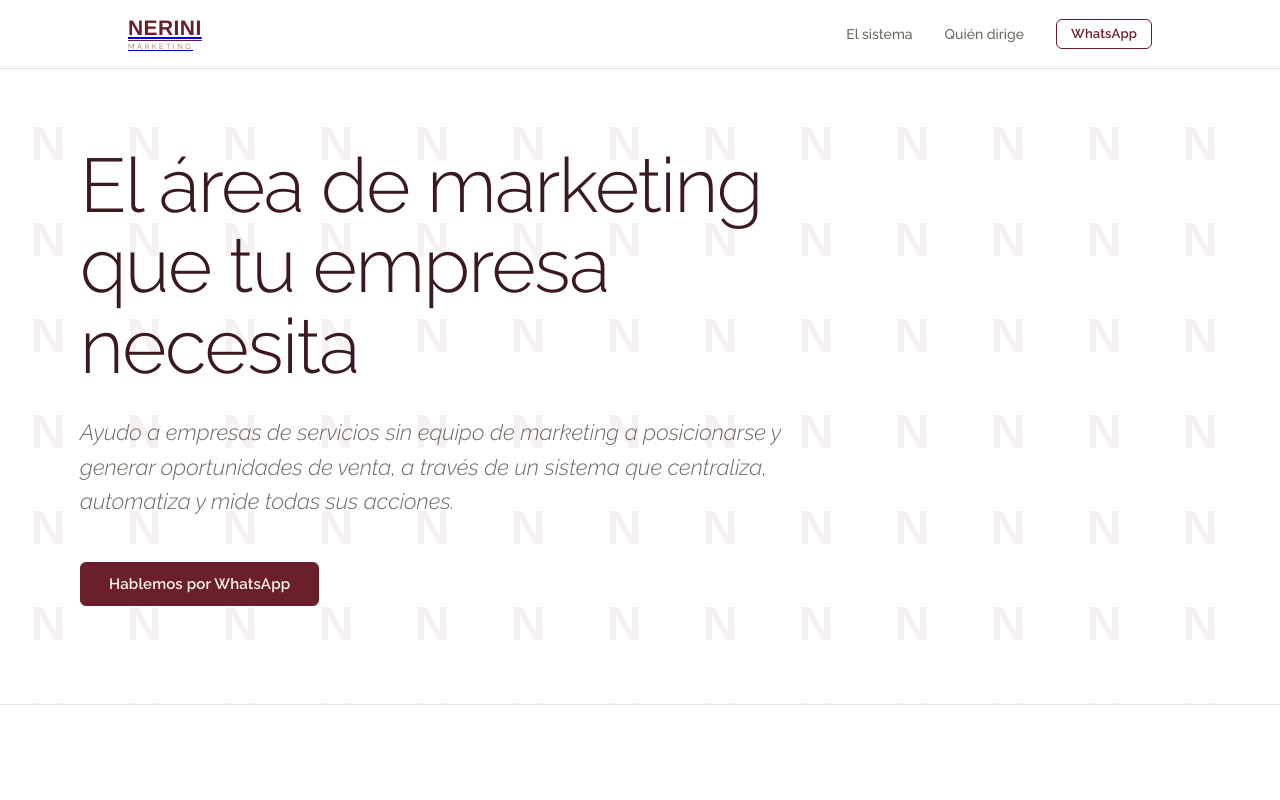
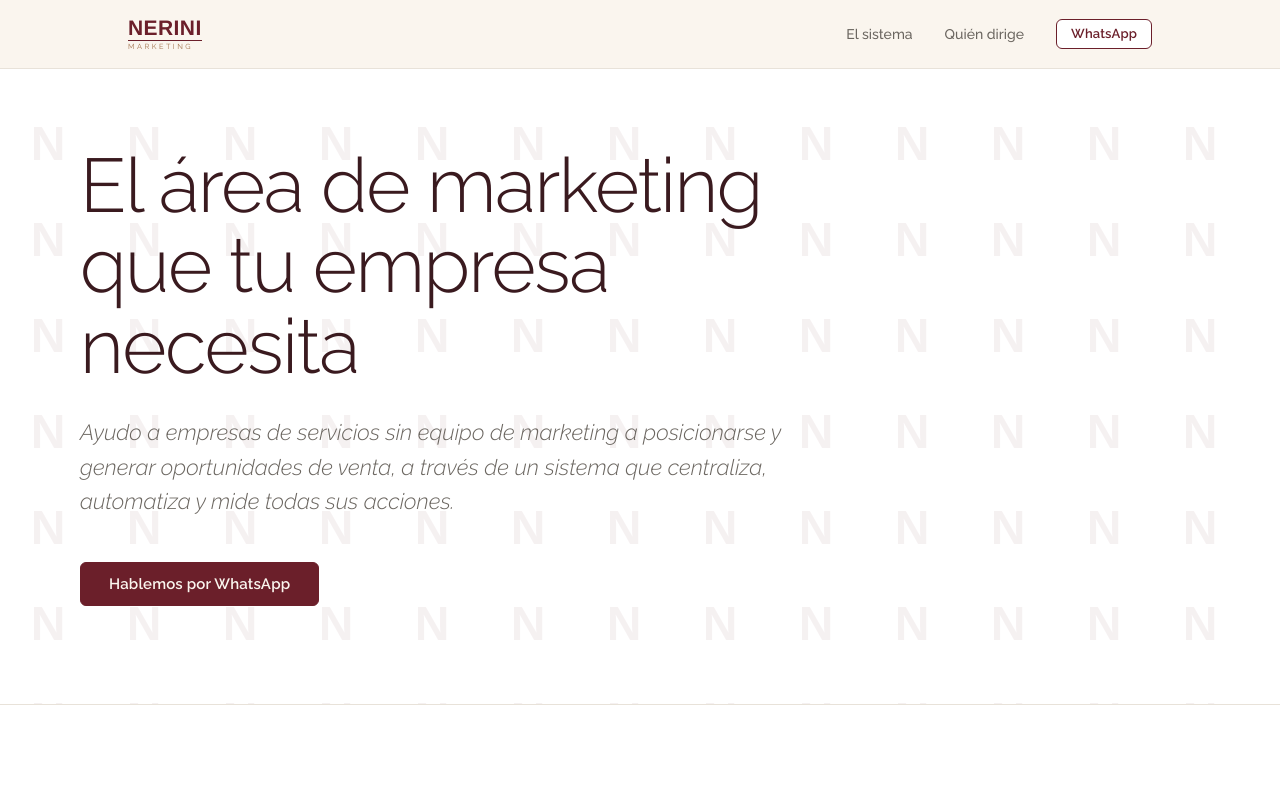
Before and after one commit to nerini-mkt/nerini-web, a React (Vite) app: page / in a window 1280 px wide. Shown: the top 800 px of the page. Built offline with nearby package versions, Linux system fonts and the light colour scheme.

Commit message:
Update App.jsx

```diff
--- a/App.jsx
+++ b/App.jsx
@@ -414,9 +414,9 @@
   return (
     <div style={{ fontFamily: SANS, color: C.negro, background: "#fff", overflowX: "hidden", textWrap: "pretty" }}>
       {/* NAV */}
-      <nav style={{ position: "fixed", top: 0, left: 0, right: 0, zIndex: 100, background: "#fff", borderBottom: `1px solid ${C.grisBorde}` }}>
+      <nav style={{ position: "fixed", top: 0, left: 0, right: 0, zIndex: 100, background: C.beige, borderBottom: `1px solid ${C.grisBorde}` }}>
         <div style={{ maxWidth: MAX, margin: "0 auto", padding: `0 ${PAD_X}`, minHeight: 68, display: "flex", alignItems: "center", justifyContent: "space-between", gap: 24 }}>
-          <a href="#top" style={{ display: "inline-flex" }}>
+          <a href="#top" style={{ display: "inline-flex", color: "inherit", textDecoration: "none" }}>
             <Logo size={21} />
           </a>
           <div style={{ display: "flex", alignItems: "center", gap: "clamp(16px, 3vw, 32px)" }}>
@@ -567,7 +567,7 @@
       </section>
 
       {/* EL SISTEMA */}
-      <section id="sistema" style={{ background: C.grisBg, padding: `${PAD_Y} ${PAD_X}`, borderTop: `1px solid ${C.grisBorde}`, scrollMarginTop: 68 }}>
+      <section id="sistema" style={{ background: C.beige, padding: `${PAD_Y} ${PAD_X}`, borderTop: `1px solid ${C.grisBorde}`, scrollMarginTop: 68 }}>
         <div style={{ maxWidth: MAX, margin: "0 auto" }}>
           <Reveal style={{ marginBottom: "clamp(36px, 5vw, 56px)" }}>
             <h2 style={{ ...h2, margin: "0 0 20px" }}>El sistema</h2>
```
